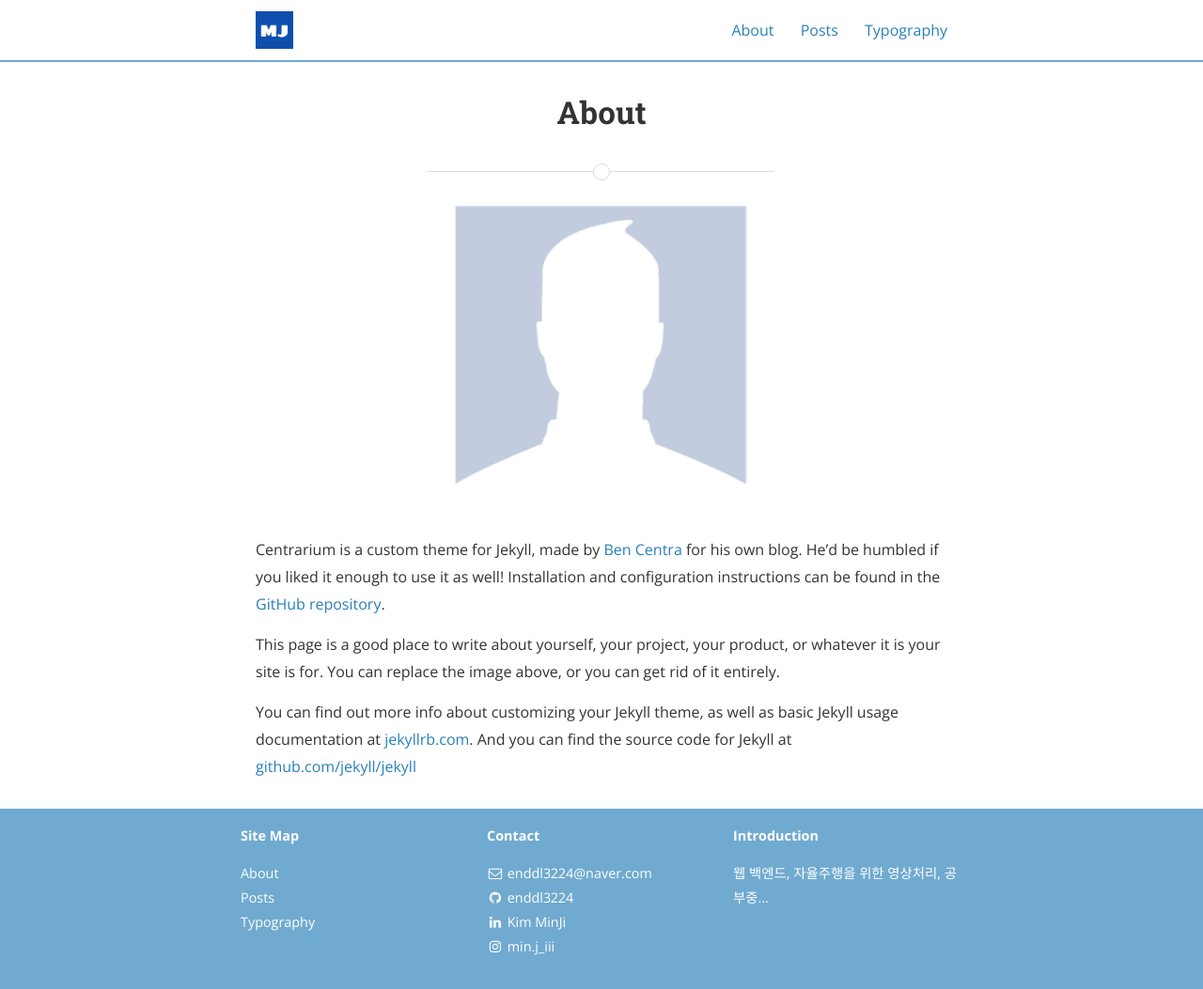
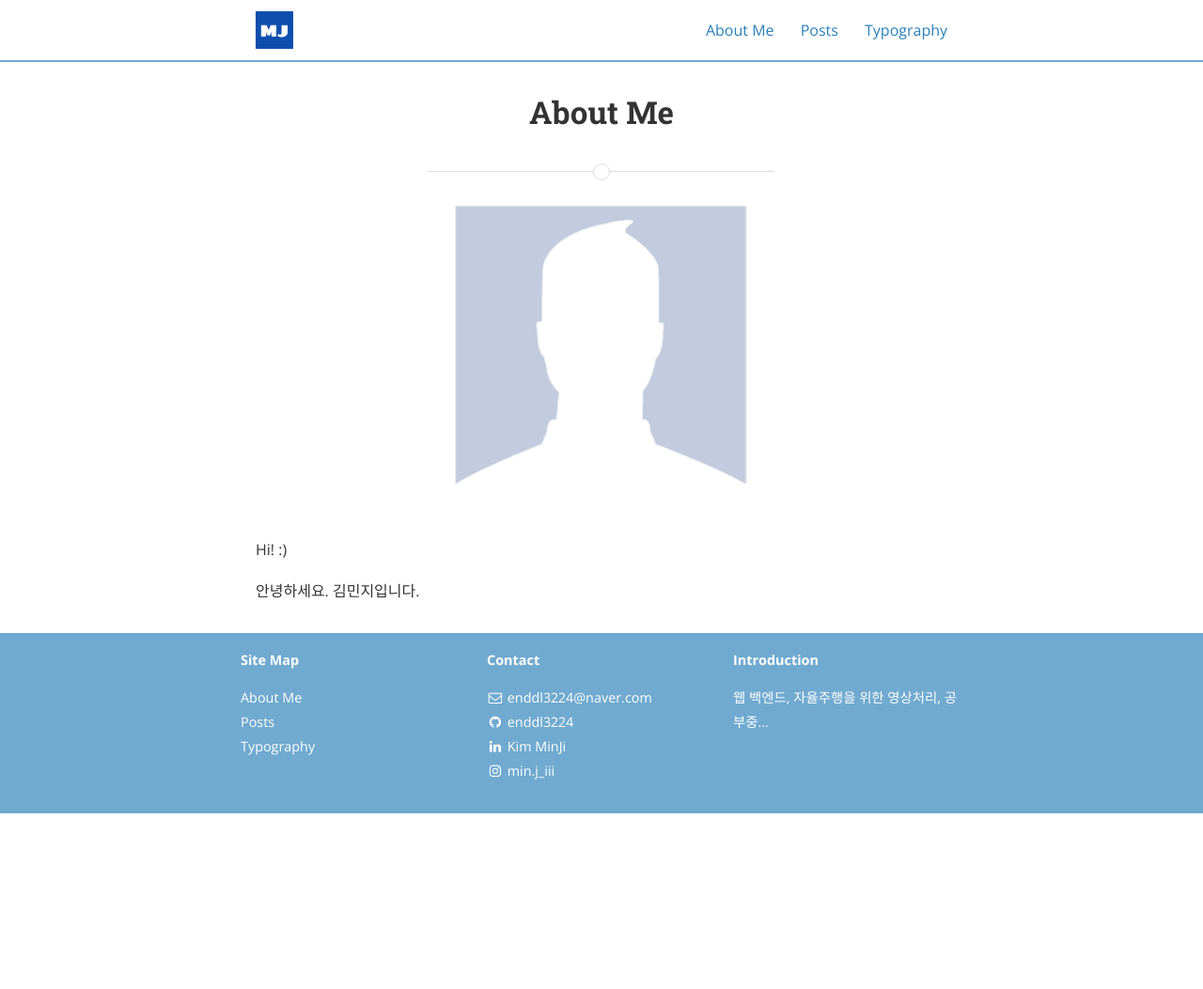
Before and after one commit to enddl3224/enddl3224.github.io, a Jekyll site: the page built from about.md, in a window 1280 px wide and 1053 px high. Shown: the whole window at 94% size. Built offline with Jekyll 4.4.1, drawn with Linux system fonts in a browser that asks for light colours; nearby versions of some CDN libraries.

Commit message:
UPDATE AboutMe

```diff
--- a/about.md
+++ b/about.md
@@ -1,18 +1,12 @@
 ---
 layout: page
-title: About
+title: About Me
 permalink: /about/
 main_nav: true
 ---
 
 ![alt text]({{ site.baseurl }}/assets/profile-placeholder.gif "Profile Picture"){:.profile}
 
-Centrarium is a custom theme for Jekyll, made by [Ben Centra][bencentra] for his own blog. He'd be humbled if you liked it enough to use it as well! Installation and configuration instructions can be found in the [GitHub repository](https://github.com/bencentra/centrarium).
+Hi! :)
 
-This page is a good place to write about yourself, your project, your product, or whatever it is your site is for. You can replace the image above, or you can get rid of it entirely.
-
-You can find out more info about customizing your Jekyll theme, as well as basic Jekyll usage documentation at [jekyllrb.com](http://jekyllrb.com/). And you can find the source code for Jekyll at [github.com/jekyll/jekyll](https://github.com/jekyll/jekyll)
-
-[centrarium]: https://github.com/bencentra/centrarium
-[bencentra]: http://bencentra.com
-[jekyll]: https://github.com/jekyll/jekyll
+안녕하세요. 김민지입니다.
```
